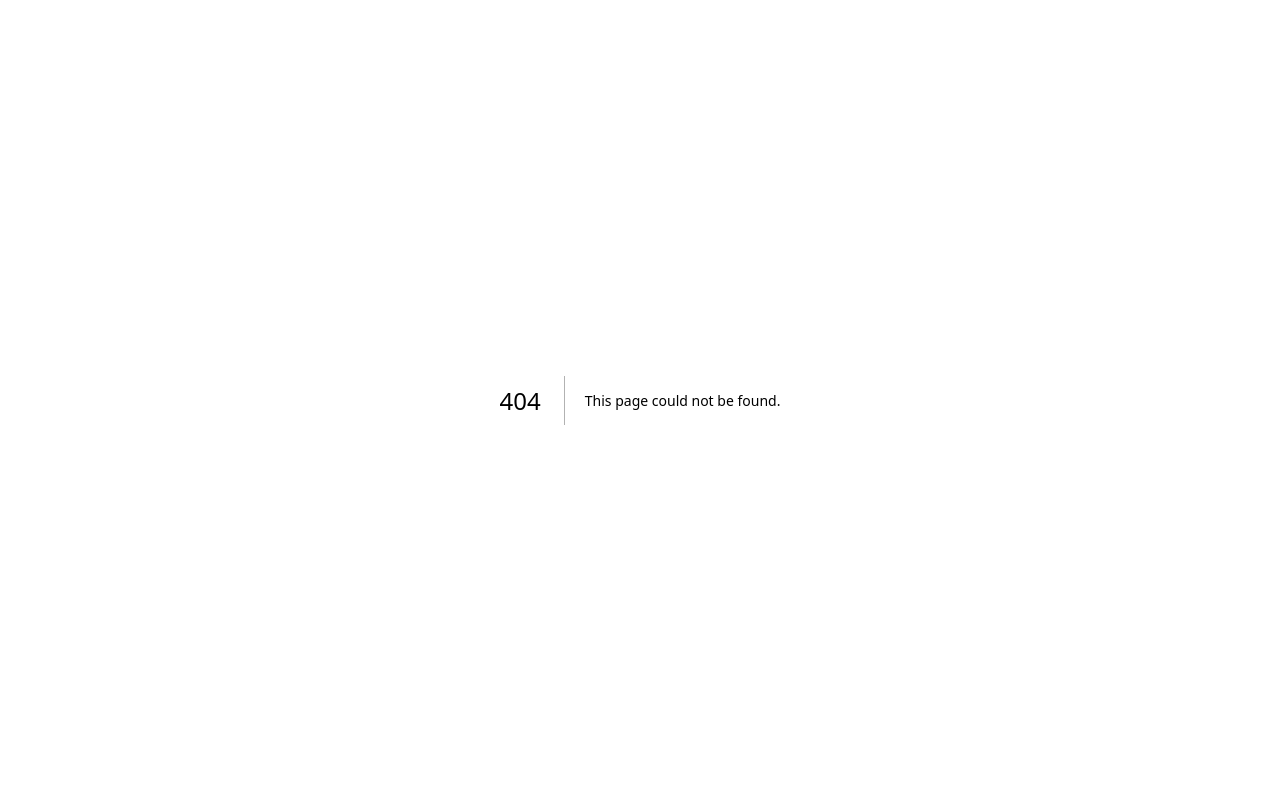
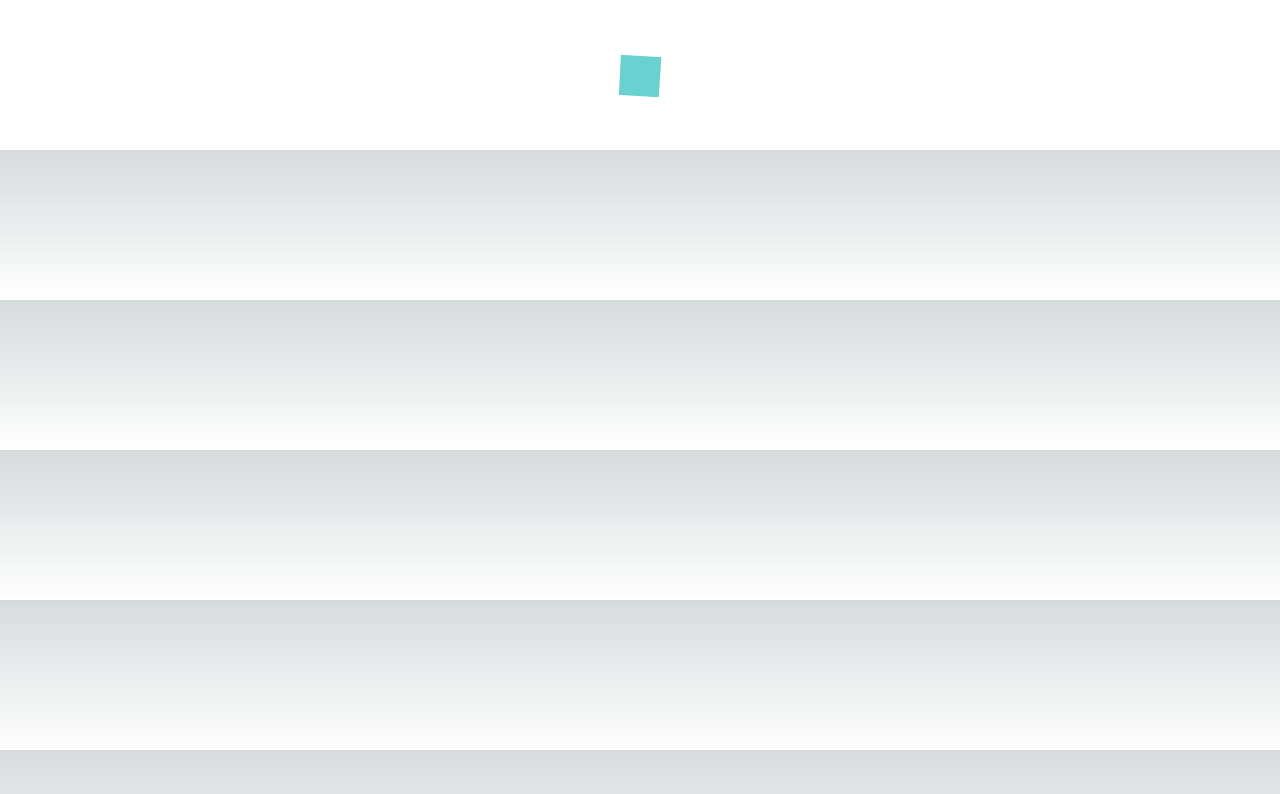
Before and after one commit to elephantMas/r3f-test-application, a Next.js app: page /displayCube in a window 1280 px wide. Before the commit this address had no page. Shown: the top 794 px of the page. Built offline with nearby package versions, Linux system fonts and the light colour scheme.

Commit message:
feat: Cube(立方体)ページ追加

```diff
--- /dev/null
+++ b/src/components/cube/cube.tsx
@@ -0,0 +1,22 @@
+import { useFrame } from '@react-three/fiber'
+import { FC, useRef } from 'react'
+import type { Mesh } from 'three'
+
+const Cube: FC = () => {
+  const cubeRef = useRef<Mesh>(null)
+  useFrame(() => {
+    const cube = cubeRef.current
+    if (!cube) return
+    cube.rotation.x += 0.01
+    cube.rotation.y += 0.01
+  })
+
+  return (
+    <mesh ref={cubeRef}>
+      <boxBufferGeometry args={[1, 1, 1]} />
+      <meshLambertMaterial color="aqua" />
+    </mesh>
+  )
+}
+
+export default Cube
--- /dev/null
+++ b/src/pages/displayCube/index.tsx
@@ -0,0 +1,27 @@
+import { OrbitControls } from '@react-three/drei'
+import { Canvas } from '@react-three/fiber'
+import { NextPage } from 'next'
+
+import Cube from '@/components/cube/cube'
+
+const DisplayCube: NextPage = () => {
+  return (
+    <div className="bg-white">
+      <Canvas
+        camera={{
+          fov: 45,
+          near: 0.1,
+          far: 1000,
+          position: [0, 0, 5],
+        }}
+      >
+        <directionalLight position={[1, 1, 1]} intensity={0.8} />
+        <ambientLight args={[0xffffff]} intensity={0.2} />
+        <Cube />
+        <OrbitControls />
+      </Canvas>
+    </div>
+  )
+}
+
+export default DisplayCube
--- a/src/pages/index.tsx
+++ b/src/pages/index.tsx
@@ -1,3 +1,15 @@
-export default function Home() {
-  return <div>hellow world!</div>
+import type { NextPage } from 'next'
+import { useRouter } from 'next/router'
+import { useEffect } from 'react'
+
+const Home: NextPage = () => {
+  const router = useRouter()
+  useEffect(() => {
+    console.log('useEffect')
+    router.push('/top')
+  }, [router])
+
+  return null
 }
+
+export default Home
```
